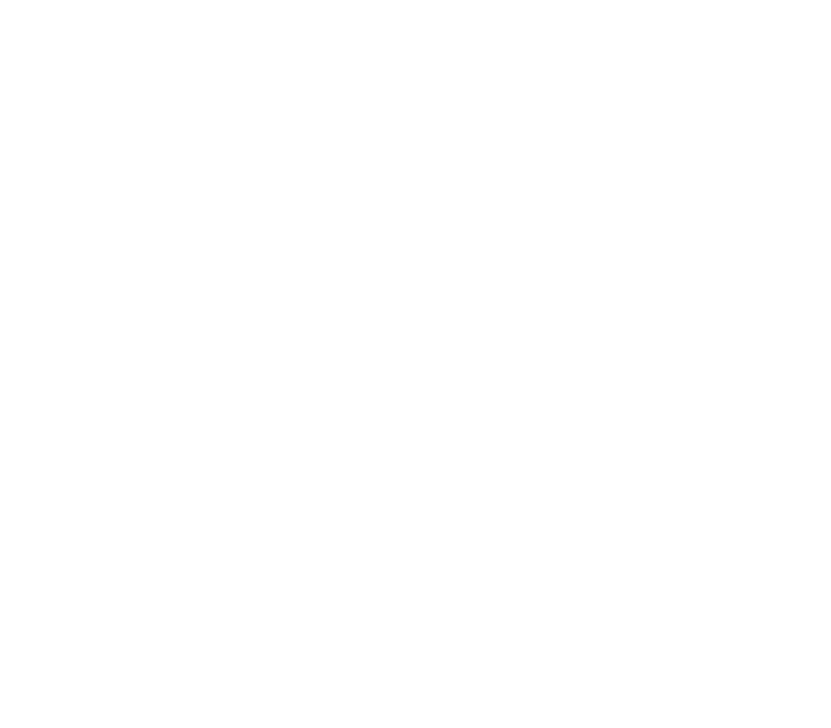
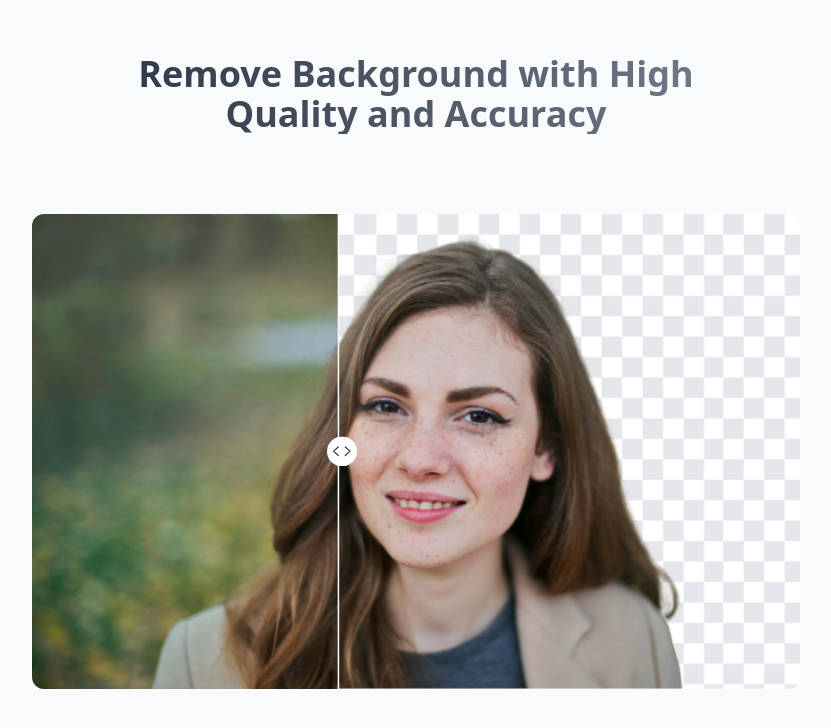
Before and after one commit to spriveen/AI-BG-Removal-SaaS-App, a React (Vite) app in the folder client/: page / in a window 1280 px wide. Shown: the part 1446-2174 px from the top of the page, without its empty margins (224-1055 px from the left). Before the commit the page ends 1404 px from the top, so only its background shows below. Built offline with nearby package versions, Linux system fonts and the light colour scheme.

Commit message:
update BgSlider.jsx

```diff
--- /dev/null
+++ b/client/src/components/BgSlider.jsx
@@ -0,0 +1,32 @@
+import React, { useState } from 'react'
+import { assets } from '../assets/assets'
+
+const BgSlider = () => {
+
+ const [sliderPosition, setSliderPosition] = useState(40)
+
+ const handleSliderChange = (e)=>{
+ setSliderPosition(e.target.value)
+ }
+
+  return (
+    <div className='pb-10 md:py-20 mx-2'>
+        {/* Title */}
+        <h1 className='mb-12 sm:mb-20 text-center text-2xl md:text-3xl lg:text-4xl mt-4 font-semibold bg-gradient-to-r from-gray-900 to-gray-400 bg-clip-text text-transparent'>Remove Background with High <br /> Quality and Accuracy</h1>
+
+       <div className='relative w-full max-w-3xl overflow-hidden m-auto rounded-xl'>
+         {/* background Image */}
+         <img src={assets.image_w_bg} style={{clipPath: `inset(0 ${100.2 - sliderPosition}% 0 0) `}} alt='' />
+
+         {/* Forground Image */}
+         <img className='absolute top-0 left-0 w-full h-full' src={assets.image_wo_bg} style={{clipPath: `inset(0 0 0 ${sliderPosition}%) `}} alt='' />
+
+        {/* Slider */}
+         <input className='absolute top-1/2 left-1/2 transform -translate-x-1/2 -translate-y-1/2 w-full z-10 slider' type='range' min={0} max={100} value={sliderPosition} onChange={handleSliderChange} />
+
+       </div>
+    </div>
+  )
+}
+
+export default BgSlider
--- a/client/src/index.css
+++ b/client/src/index.css
@@ -1 +1,19 @@
 @import "tailwindcss";
+
+.slider{
+    -webkit-appearance: none;
+    height: 100%;
+    background: transparent;
+}
+
+.slider::-webkit-slider-thumb{
+    appearance: none;
+    width: 30px;
+    height: 30px;
+    min-height: 30px;
+    background-image: url(/slide_icon.svg);
+    background-position: center;
+    background-repeat: no-repeat;
+    background-size: cover;
+
+}
--- a/client/src/pages/Home.jsx
+++ b/client/src/pages/Home.jsx
@@ -1,12 +1,14 @@
 import React from 'react'
 import Header from '../components/Header'
 import Steps from '../components/Steps'
+import BgSlider from '../components/BgSlider'
 
 const Home = () => {
   return (
     <div>
         <Header />
         <Steps />
+        <BgSlider />
     </div>
   )
 }
```
